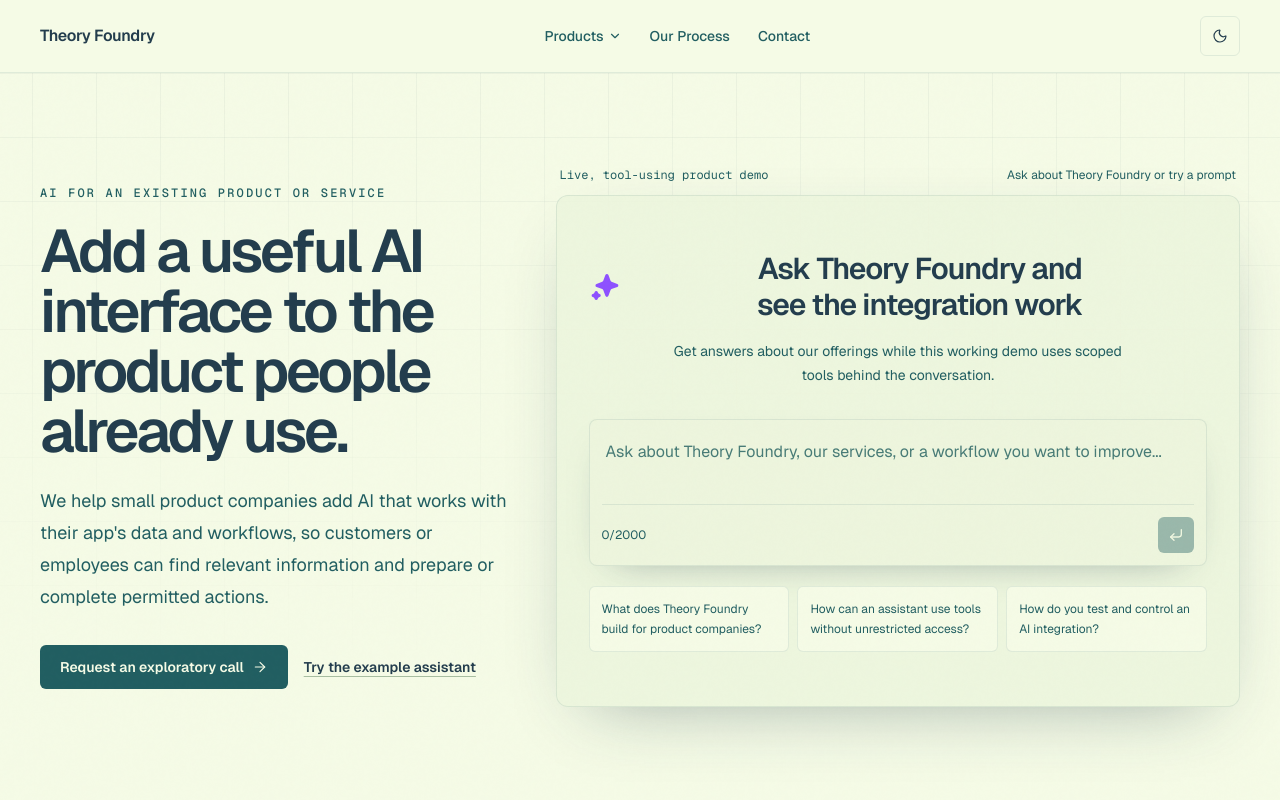
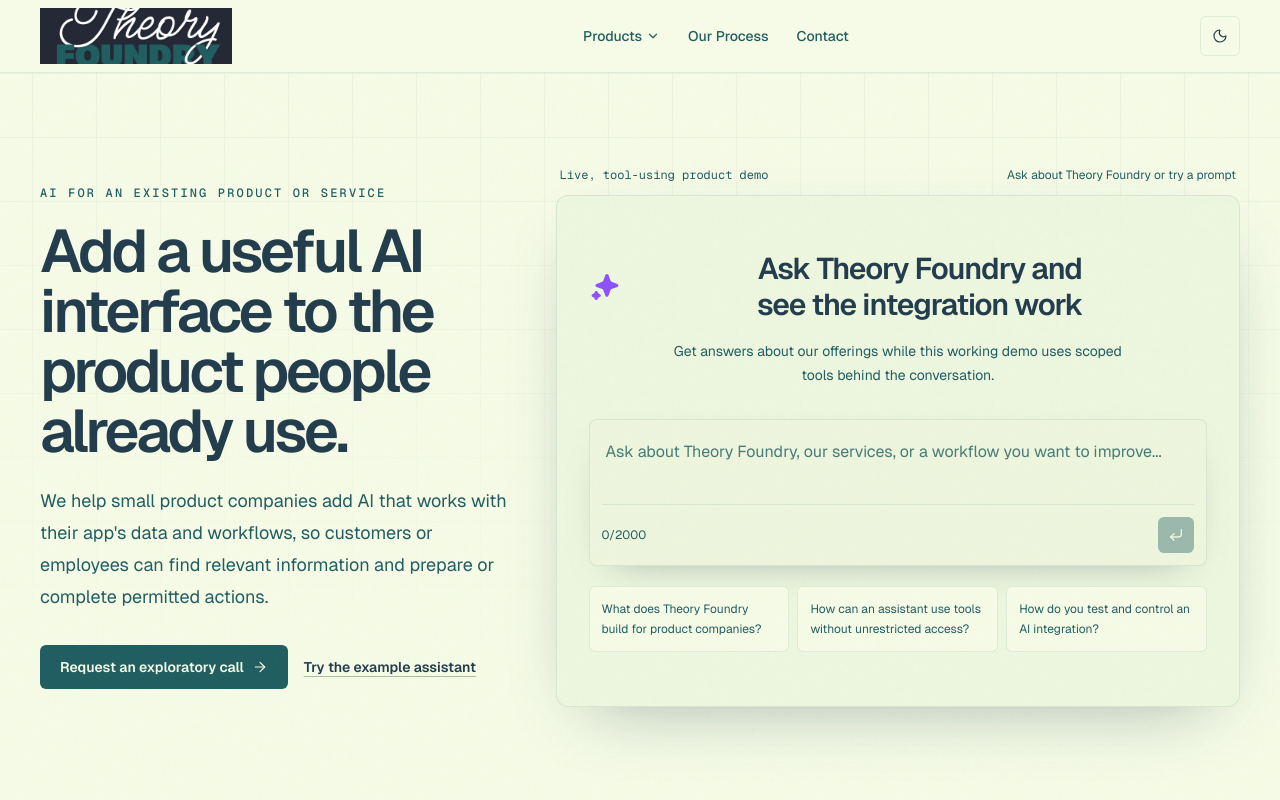
Before and after one commit to theory-foundry/website, a Next.js app: page / in a window 1280 px wide. Shown: the top 800 px of the page. Built offline with nearby package versions, Linux system fonts and the light colour scheme.

Commit message:
Use Theory Foundry logo

```diff
--- a/src/components/Footer.tsx
+++ b/src/components/Footer.tsx
@@ -1,5 +1,7 @@
 import { THEORY_FOUNDRY } from "@/constants/TheoryFoundry";
 import Link from "next/link";
+
+import { TheoryFoundryLogo } from "./TheoryFoundryLogo";
 
 const footerLinks = [
   { href: "/our-process", label: "Our Process" },
@@ -11,8 +13,11 @@
     <footer className="border-t border-forest/10 bg-cream px-6 py-10 lg:px-10 dark:border-cream/20 dark:bg-night">
       <div className="mx-auto grid max-w-7xl gap-8 md:grid-cols-[1fr_auto] md:items-end">
         <div>
-          <Link className="inline-flex items-center font-semibold text-navy dark:text-cream" href="/">
-            {THEORY_FOUNDRY.companyName}
+          <Link
+            className="inline-flex rounded-md focus-visible:outline-none focus-visible:ring-2 focus-visible:ring-forest focus-visible:ring-offset-2 focus-visible:ring-offset-cream dark:focus-visible:ring-mint dark:focus-visible:ring-offset-night"
+            href="/"
+          >
+            <TheoryFoundryLogo className="h-16 w-48" />
           </Link>
           <p className="mt-4 max-w-md text-sm leading-6 text-forest dark:text-sage">
             Add AI that works with your app&apos;s data and workflows, with access and actions scoped to the job.
--- a/src/components/NavBar.tsx
+++ b/src/components/NavBar.tsx
@@ -6,13 +6,13 @@
   DropdownMenuItem,
   DropdownMenuTrigger,
 } from "@/components/ui/dropdown-menu";
-import { THEORY_FOUNDRY } from "@/constants/TheoryFoundry";
 import { ChevronDownIcon, MenuIcon, XIcon } from "lucide-react";
 import Link from "next/link";
 import { usePathname } from "next/navigation";
 import { useState } from "react";
 
 import ThemeSwitchButton from "./ThemeSwitchButton";
+import { TheoryFoundryLogo } from "./TheoryFoundryLogo";
 
 const publicLinks = [
   { href: "/our-process", title: "Our Process" },
@@ -36,11 +36,11 @@
     >
       <div className="mx-auto flex h-[4.5rem] max-w-7xl items-center justify-between gap-6 px-6 lg:px-10">
         <Link
-          className="group inline-flex min-w-0 items-center gap-3 rounded-md font-semibold text-navy focus-visible:outline-none dark:text-cream"
+          className="group inline-flex min-w-0 items-center rounded-md focus-visible:outline-none focus-visible:ring-2 focus-visible:ring-forest focus-visible:ring-offset-2 focus-visible:ring-offset-cream dark:focus-visible:ring-mint dark:focus-visible:ring-offset-night"
           href="/"
           onClick={() => setIsMobileMenuOpen(false)}
         >
-          <span className="whitespace-nowrap tracking-[-0.02em]">{THEORY_FOUNDRY.companyName}</span>
+          <TheoryFoundryLogo className="h-14 w-40 sm:w-48" priority />
         </Link>
 
         <div className="hidden items-center gap-1 md:flex">
--- /dev/null
+++ b/src/components/TheoryFoundryLogo.tsx
@@ -0,0 +1,22 @@
+import { cn } from "@/lib/utils";
+import Image from "next/image";
+
+type TheoryFoundryLogoProps = {
+  className?: string;
+  priority?: boolean;
+};
+
+export function TheoryFoundryLogo({ className, priority = false }: TheoryFoundryLogoProps) {
+  return (
+    <span className={cn("relative block shrink-0 overflow-hidden bg-night", className)}>
+      <Image
+        alt="Theory Foundry"
+        className="object-cover object-[center_48%]"
+        fill
+        priority={priority}
+        sizes="(max-width: 767px) 160px, 192px"
+        src="/TheoryFoundryLogoLessMargin.png"
+      />
+    </span>
+  );
+}
```
Also changed, not shown: public/TheoryFoundryLogoLessMargin.png (added).
